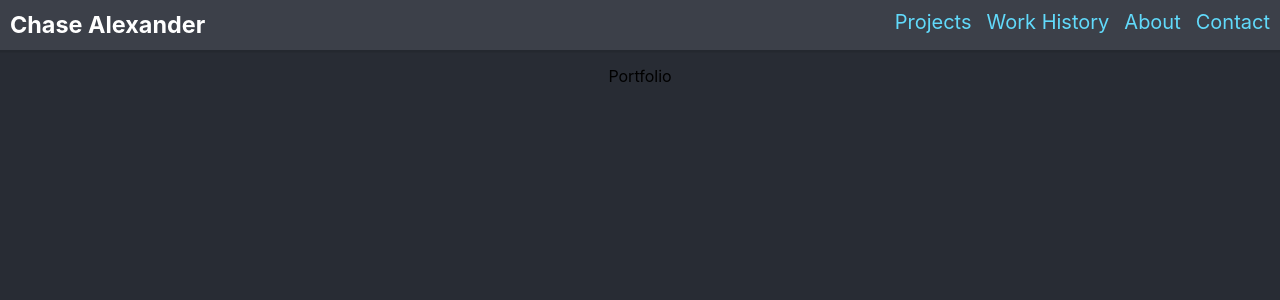
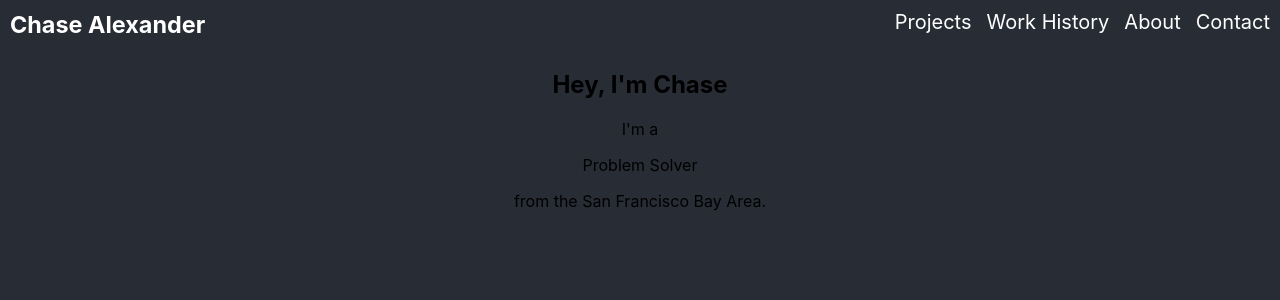
Before and after one commit to CalDevC/CalDevC.github.io, a React (Create React App) app in the folder portfolio/: page / in a window 1280 px wide. Shown: the top 300 px of the page. Built offline with nearby package versions, Linux system fonts and the light colour scheme.

Commit message:
Added content

```diff
--- a/portfolio/package.json
+++ b/portfolio/package.json
@@ -9,7 +9,7 @@
     "@testing-library/user-event": "^12.8.3",
     "react": "^17.0.2",
     "react-dom": "^17.0.2",
-    "react-scripts": "4.0.3",
+    "react-scripts": "^5.0.0",
     "web-vitals": "^1.1.2"
   },
   "scripts": {
--- a/portfolio/src/App.css
+++ b/portfolio/src/App.css
@@ -1,14 +1,19 @@
+:root {
+  --bg-color: #282c34;
+  --primary: #61dafb;
+}
+
 .app {
   text-align: center;
 }
 
 /* HEADER */
 .app-header {
-  background-color: #3c4049;
+  /* background-color: #3c4049; */
   min-height: 50px;
   font-size: 20px;
   color: white;
-  box-shadow: 0px 2.5px #0000001a;
+  /* box-shadow: 0px 2.5px #0000001a; */
 }
 
 #logo{
@@ -19,7 +24,6 @@
 
 .main-nav{
   float: right;
-  color: #61dafb;
   margin-top: 10px;
   margin-right: 10px;
 }
@@ -31,7 +35,7 @@
 
 .main-nav a:hover{
   display: inline-block;
-  color: white;
+  color: var(--primary);
   cursor: pointer;
   padding-left: 15px;
 }
@@ -56,5 +60,5 @@
 /* BODY */
 
 body{
-  background-color: #282c34;
+  background-color: var(--bg-color);
 }
--- a/portfolio/src/App.js
+++ b/portfolio/src/App.js
@@ -15,10 +15,16 @@ function App() {
         </nav>
       </header>
 
-      <p>
-        Portfolio
-      </p>
-
+      <h2>Hey, I'm Chase</h2>
+      <div className="text-block">
+        <p>
+          I'm a
+        </p>
+        <p>Problem Solver</p>
+        <p>
+          from the San Francisco Bay Area.
+        </p>
+      </div>
     </div>
   );
 }
```
Also changed, not shown: portfolio/public/bg.jpeg (added), 1 other file (tests, documents, lock files or other folders).
